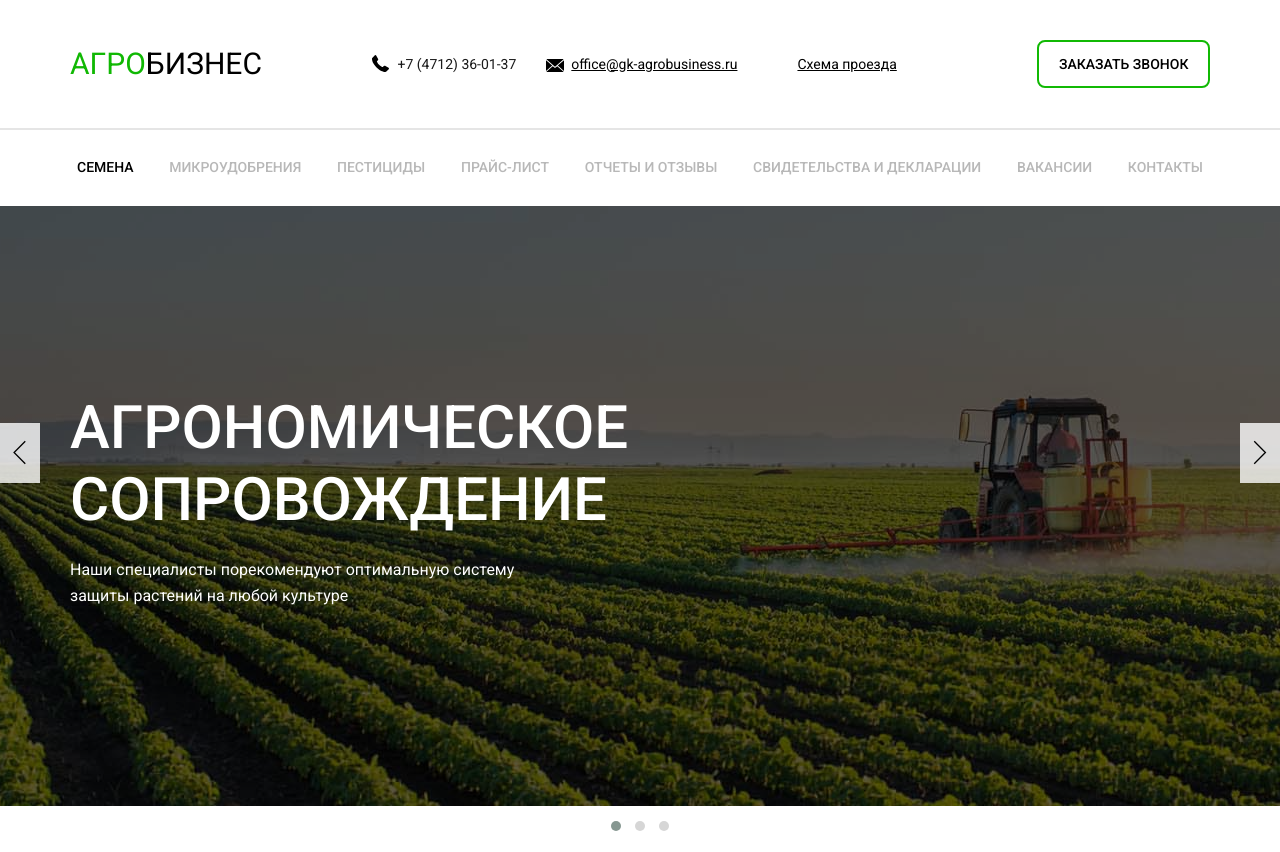
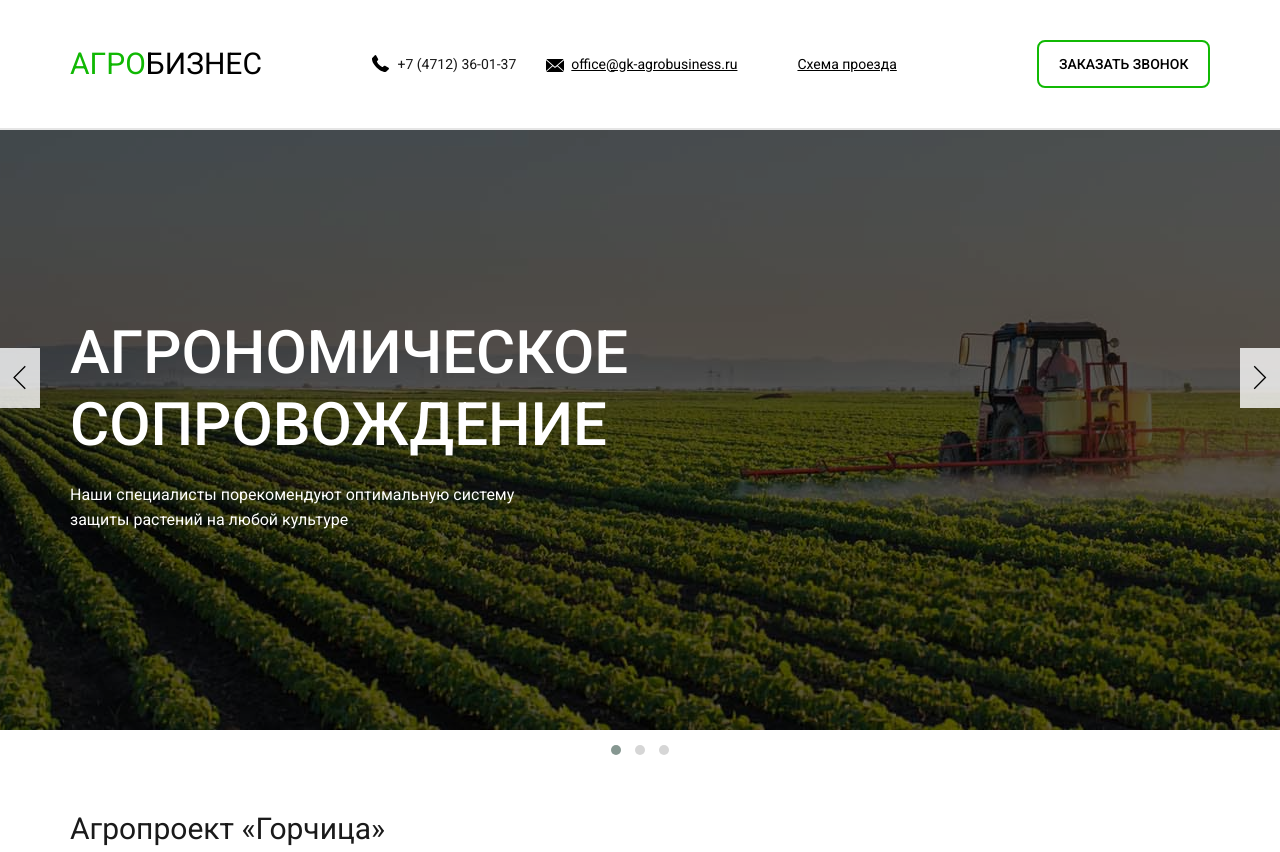
Before and after one commit to amstelart/agrobiz, a plain HTML site: page index.html in a window 1280 px wide. Shown: the top 852 px of the page. Drawn offline with Linux system fonts and the light colour scheme.

Commit message:
Update 2017-12-01T15:30:42.114Z

```diff
--- a/index.html
+++ b/index.html
@@ -2,7 +2,7 @@
 <html class="no-js  page" lang="ru">
 <head>
   <meta charset="utf-8">
-  <title>NTH start project</title>
+  <title>Агробизнес</title>
   <meta name="description" content="">
   <meta name="viewport" content="width=device-width, initial-scale=1">
   <meta name="format-detection" content="telephone=no">
@@ -32,14 +32,13 @@
       }
     });
   </script>
-<link rel="apple-touch-icon" sizes="180x180" href="/img/apple-touch-icon.png">
+<link rel="apple-touch-icon" sizes="x" href="/img/apple-touch-icon.png">
 <link rel="icon" type="image/png" sizes="32x32" href="/img/favicon-32x32.png">
 <link rel="icon" type="image/png" sizes="16x16" href="/img/favicon-16x16.png">
 <link rel="manifest" href="/img/manifest.json">
 <link rel="mask-icon" href="/img/safari-pinned-tab.svg" color="#ffffff">
 <link rel="shortcut icon" href="/img/favicon.ico">
 <meta name="msapplication-TileColor" content="#ffffff">
-<meta name="msapplication-TileImage" content="/img/mstile-144x144.png">
 <meta name="msapplication-config" content="/img/browserconfig.xml">
 <meta name="theme-color" content="#ffffff"></head>
 <body>
@@ -65,59 +64,6 @@
           <button id="main-nav-toggler" class="main-nav__toggler  burger"><span></span></button>
         </div>
       </header>
-      <!-- DEV
-      Для использования этого файла как шаблона:
-      @ @include('blocks/main-nav/main-nav.html')
-      (Нужно убрать пробел между символами @)
-      Подробнее: https://www.npmjs.com/package/gulp-file-include
-       -->
-      <nav id="main-nav" class="main-nav" role="navigation">
-        <div class="main-nav__inner">
-          <!-- <button id="main-nav-toggler" class="main-nav__toggler  burger"><span></span></button> -->
-          <ul class="main-nav__list">
-            <li class="main-nav__item  main-nav__item--active">
-              <a href="#" class="main-nav__link">
-                Семена
-              </a>
-            </li>
-            <li class="main-nav__item">
-              <a href="#" class="main-nav__link">
-                Микроудобрения
-              </a>
-            </li>
-            <li class="main-nav__item">
-              <a href="#" class="main-nav__link">
-                Пестициды
-              </a>
-            </li>
-            <li class="main-nav__item">
-              <a href="#" class="main-nav__link">
-                Прайс-лист
-              </a>
-            </li>
-            <li class="main-nav__item">
-              <a href="#" class="main-nav__link">
-                Отчеты и отзывы
-              </a>
-            </li>
-            <li class="main-nav__item">
-              <a href="#" class="main-nav__link">
-                Свидетельства и декларации
-              </a>
-            </li>
-            <li class="main-nav__item">
-              <a href="#" class="main-nav__link">
-                Вакансии
-              </a>
-            </li>
-            <li class="main-nav__item">
-              <a href="#" class="main-nav__link">
-                Контакты
-              </a>
-            </li>
-          </ul>
-        </div>
-      </nav>
       <section class="main-section main-section--main-slider">
         <div class="owl-carousel" id="main-slider">
           <div class="main-slider__item" style="background-image: url(img/demo-slide-image-01.jpg);">
```
Also changed, not shown: blocks-demo.html (+1 -2 lines), img/browserconfig.xml (deleted, +0 -12 lines), css/style.min.css, img/android-chrome-192x192.png (deleted), img/android-chrome-256x256.png (deleted), img/apple-touch-icon.png (deleted), img/favicon-16x16.png, img/favicon-32x32.png, img/favicon-lg.png, img/favicon.ico, img/manifest.json (deleted), img/mstile-144x144.png (deleted), img/mstile-150x150.png (deleted), img/mstile-310x150.png (deleted), 4 more files.
